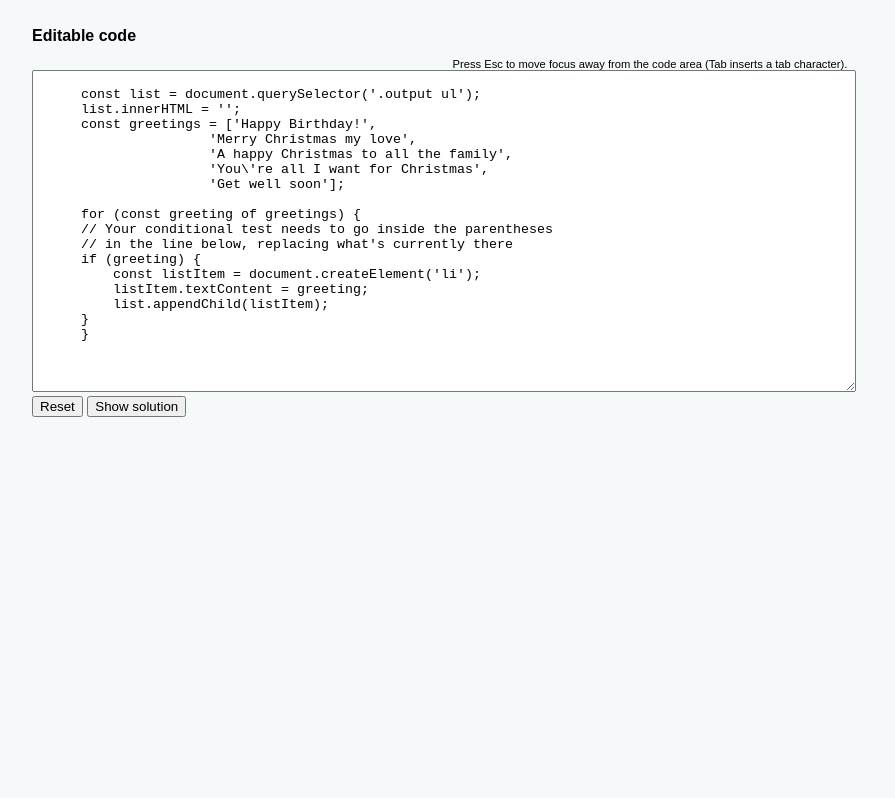
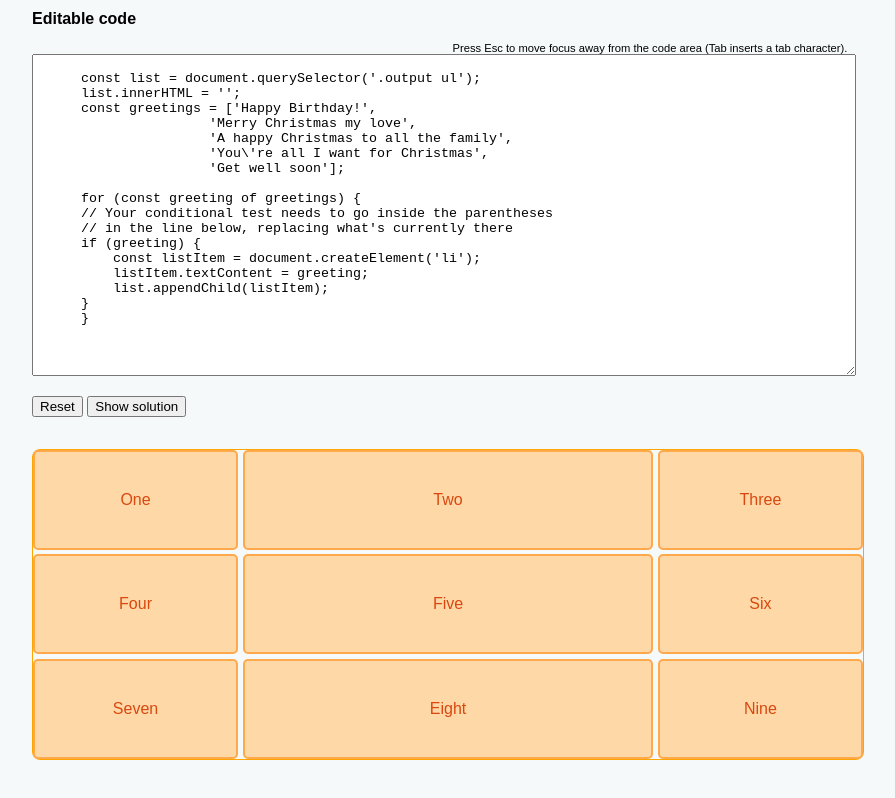
Before and after one commit to milhoanDesign/filtering_messages, a plain HTML site: page index.html in a window 1280 px wide. Shown: the part 374-1172 px from the top of the page, without its empty margins (192-1087 px from the left). Before the commit the page ends 839 px from the top, so only its background shows below. Drawn offline with Linux system fonts and the light colour scheme.

Commit message:
Playing with Grid and Flex

```diff
--- a/index.html
+++ b/index.html
@@ -49,6 +49,18 @@
     <input id="solution" type="button" value="Show solution" />
     </div>
 
+    <div class="wrapper">
+        <div class="flex-center">One</div>
+        <div class="flex-center">Two</div>
+        <div class="flex-center">Three</div>
+        <div class="flex-center">Four</div>
+        <div class="flex-center">Five</div>
+        <div class="flex-center">Six</div>
+        <div class="flex-center">Seven</div>
+        <div class="flex-center">Eight</div>
+        <div class="flex-center">Nine</div>
+    </div>
+
     <script src="main.js"></script>
 </body>
 </html>
--- a/style.css
+++ b/style.css
@@ -2,6 +2,10 @@
 
 html {
     font-family: sans-serif;
+  }
+
+  h1 {
+    font-size: 1.4rem;
   }
 
   h2 {
@@ -26,4 +30,29 @@ html {
     min-height: 18rem;
     width: 95%;
     padding: 1rem;
+    margin-bottom: 1rem;
   }
+
+  .wrapper {
+    display: grid;
+    grid-template-columns: 1fr 2fr 1fr;
+    grid-auto-rows: 100px;
+    gap: .3rem;
+    margin-top: 2rem;
+    border: 1px solid orange;
+    border-radius: .5rem;
+  }
+
+  .wrapper > div {
+    border: 2px solid #ffa94d;
+    border-radius: 5px;
+    background-color: #ffd8a8;
+    padding: 1em;
+    color: #d9480f;
+  }
+
+  .flex-center {
+    display: flex;
+    align-items: center;
+    justify-content: center;
+  }
```
